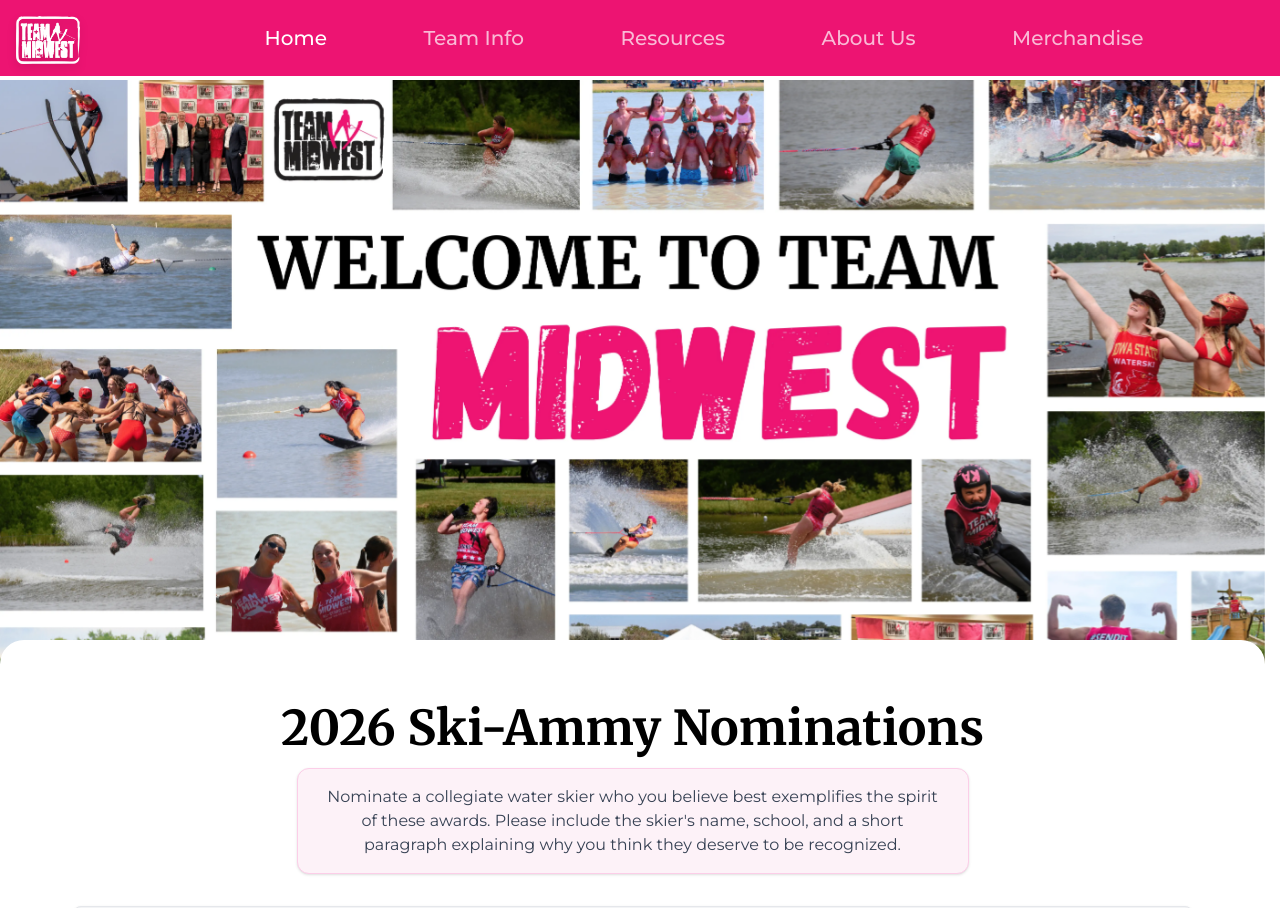
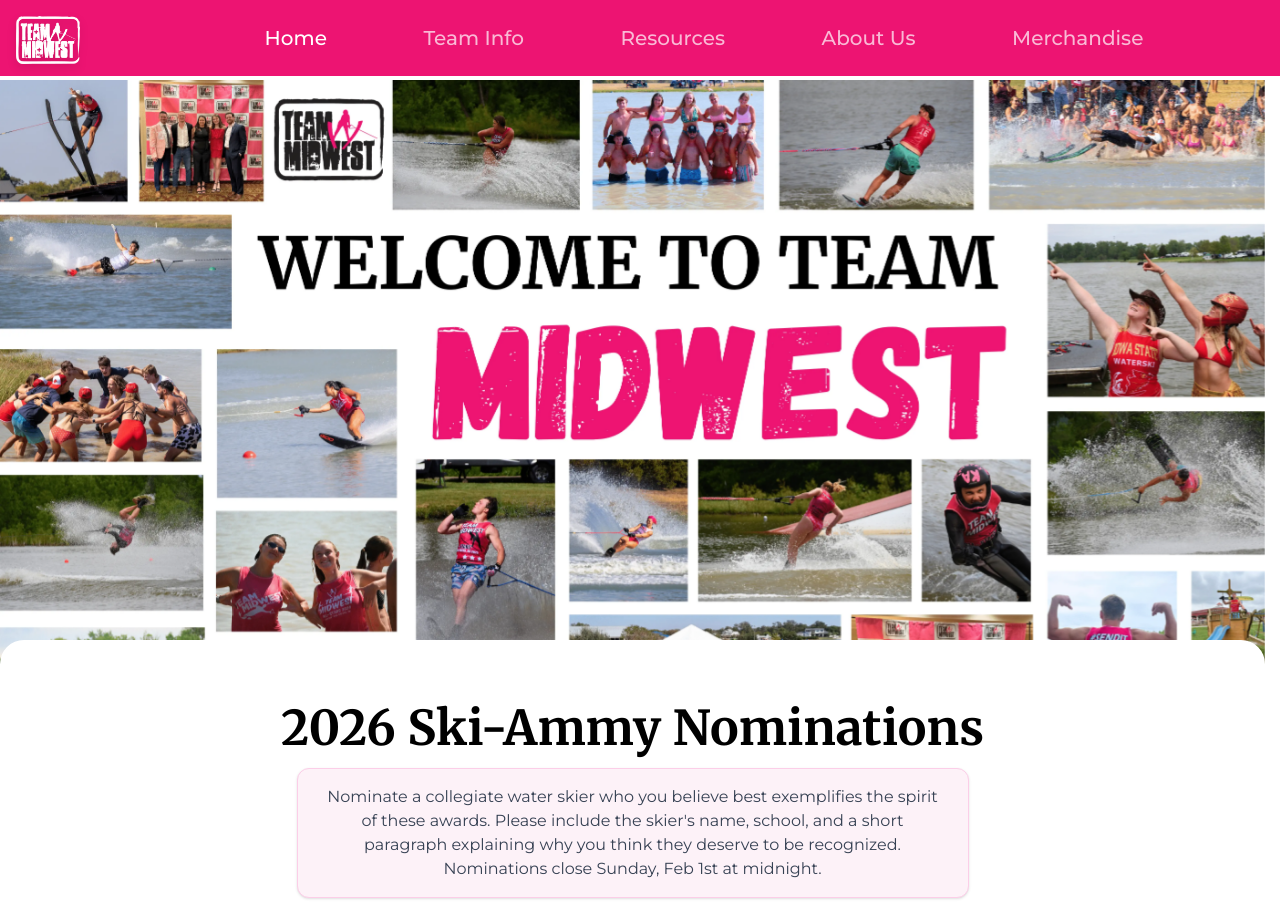
Before and after one commit to artjac19/mcwsa, a React (Vite) app: page / in a window 1280 px wide. Shown: the top 908 px of the page. Built offline with nearby package versions, Linux system fonts and the light colour scheme; grey boxes are pictures that could not be loaded.

Commit message:
included nomination close date

```diff
--- a/src/Home.tsx
+++ b/src/Home.tsx
@@ -71,7 +71,7 @@
           <h2 className="text-3xl md:text-4xl lg:text-5xl font-bold mb-4 text-center">2026 Ski-Ammy Nominations</h2>
           <div className="bg-pink-50 border border-pink-200 rounded-xl px-6 py-4 max-w-2xl mx-auto mb-8 shadow-sm">
             <p className="text-center text-gray-700 m-0">
-              Nominate a collegiate water skier who you believe best exemplifies the spirit of these awards. Please include the skier's name, school, and a short paragraph explaining why you think they deserve to be recognized.
+              Nominate a collegiate water skier who you believe best exemplifies the spirit of these awards. Please include the skier's name, school, and a short paragraph explaining why you think they deserve to be recognized. Nominations close Sunday, Feb 1st at midnight.
             </p>
           </div>
           <div className="max-w-6xl mx-auto mb-12 px-4">
```
